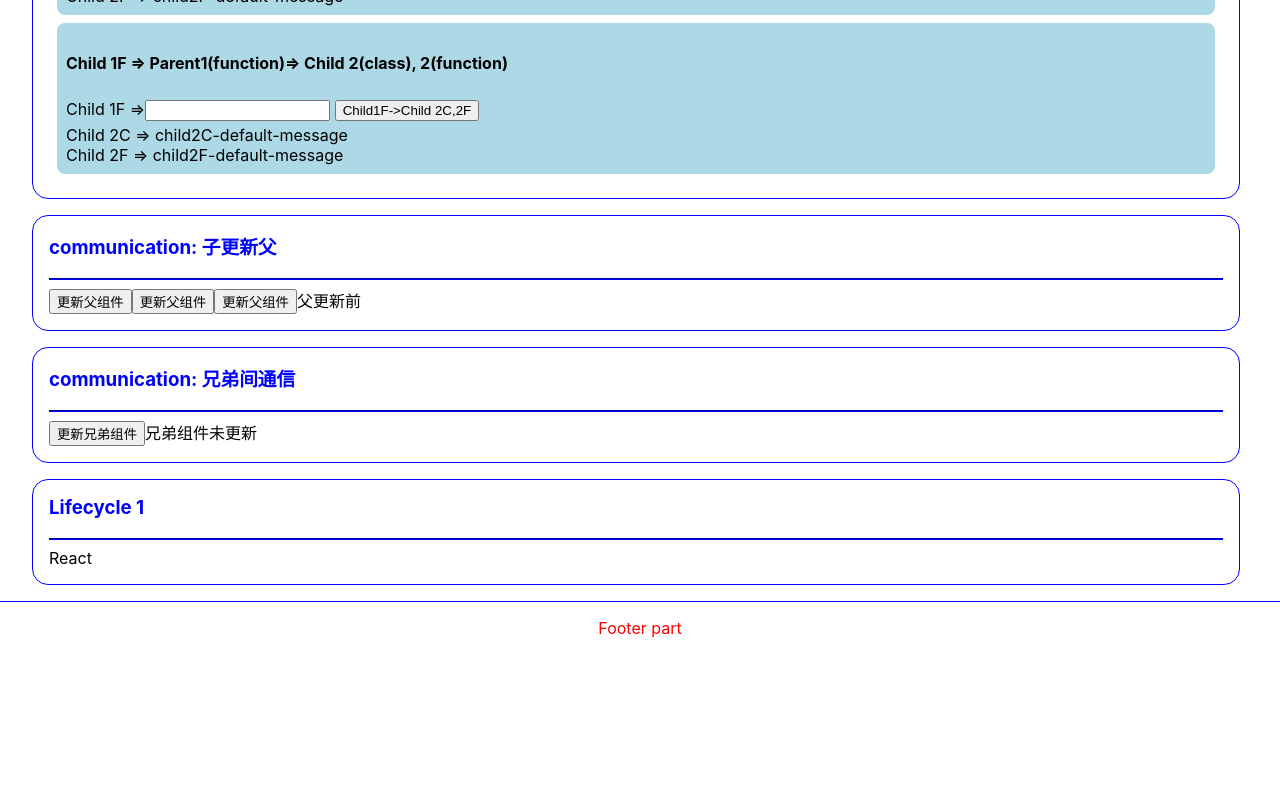
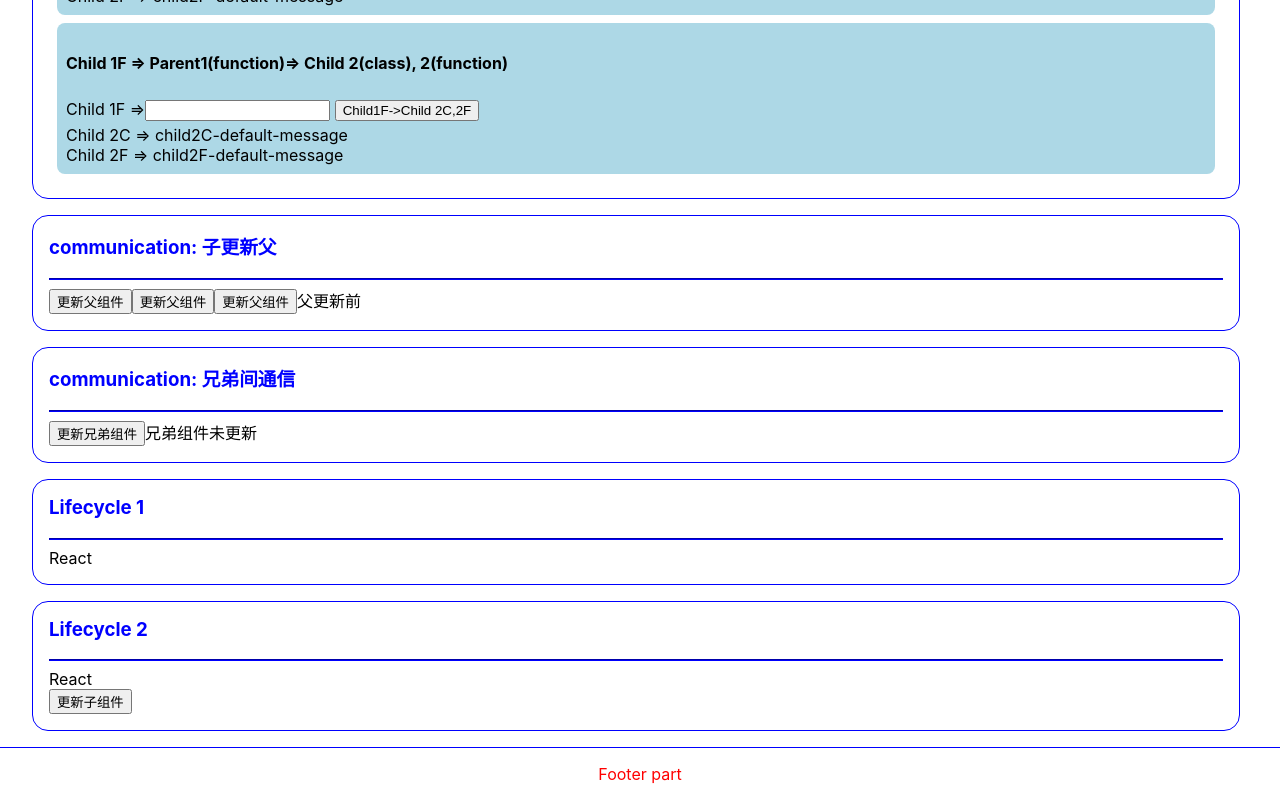
Before and after one commit to coding-camps/react-demos, a React (Create React App) app: page /app1 in a window 1280 px wide. Shown: the part 1962-2762 px from the top of the page. Before the commit the page ends 2616 px from the top, so only its background shows below. Built offline with nearby package versions, Linux system fonts and the light colour scheme.

Commit message:
feat: demo for lifecycle updating

```diff
--- /dev/null
+++ b/src/comps/app1/lifecycleC2.jsx
@@ -0,0 +1,74 @@
+import {Component} from "react";
+
+
+class Son extends Component {
+    constructor(props) {
+        super(props);
+        // this.state = {};
+        console.log("constructor()");
+    }
+
+    componentWillMount() {
+        console.log("componentWillMount()");
+    }
+
+    componentWillReceiveProps(nextProps, nextContext) {
+        console.log("componentWillReceiveProps(nextProps, nextCtx)");
+    }
+
+    shouldComponentUpdate(nextProps, nextState, nextContext) {
+        console.log("shouldComponentUpdate(nextProps, nextState, nextCtx)");
+        return true;
+    }
+
+    componentWillUpdate(nextProps, nextState, nextContext) {
+        console.log("componentWillUpdate(nextProps, nextState, nextCtx");
+    }
+
+    render() {
+        console.log("render()");
+        return (<div>{this.props.name}</div>);
+    }
+
+    componentDidMount() {
+        console.log("componentDidMount()");
+    }
+
+    componentDidUpdate(prevProps, prevState, snapshot) {
+        console.log("componentDidUpdate(prevProps, prevState, snapshot)");
+    }
+
+}
+
+class Father extends Component {
+    constructor(props) {
+        super(props);
+        this.updateChildProps = this.updateChildProps.bind(this);
+        this.state = {
+            name: "React"
+        };
+    }
+
+    updateChildProps() {
+        this.setState({name: "Vue"});
+    }
+
+    render() {
+        return (
+            <div>
+                <Son name={this.state.name}/>
+                <button onClick={this.updateChildProps}>更新子组件</button>
+            </div>
+        );
+    }
+
+}
+
+
+export default function LifecycleC2() {
+    return (
+        <div>
+            <Father/>
+        </div>
+    );
+}
--- a/src/pages/App1.jsx
+++ b/src/pages/App1.jsx
@@ -13,6 +13,7 @@ import Commx from "../comps/app1/commx";
 import Commy from "../comps/app1/commy";
 import Commz from "../comps/app1/commz";
 import LifecycleC1 from "../comps/app1/lifecycleC1";
+import LifecycleC2 from "../comps/app1/lifecycleC2";
 
 function App1() {
     return (
@@ -68,6 +69,9 @@ function App1() {
             <Testblock blockName={"Lifecycle 1"}>
                 <LifecycleC1/>
             </Testblock>
+            <Testblock blockName={"Lifecycle 2"}>
+                <LifecycleC2/>
+            </Testblock>
         </PageLayout>
     );
 }
```
